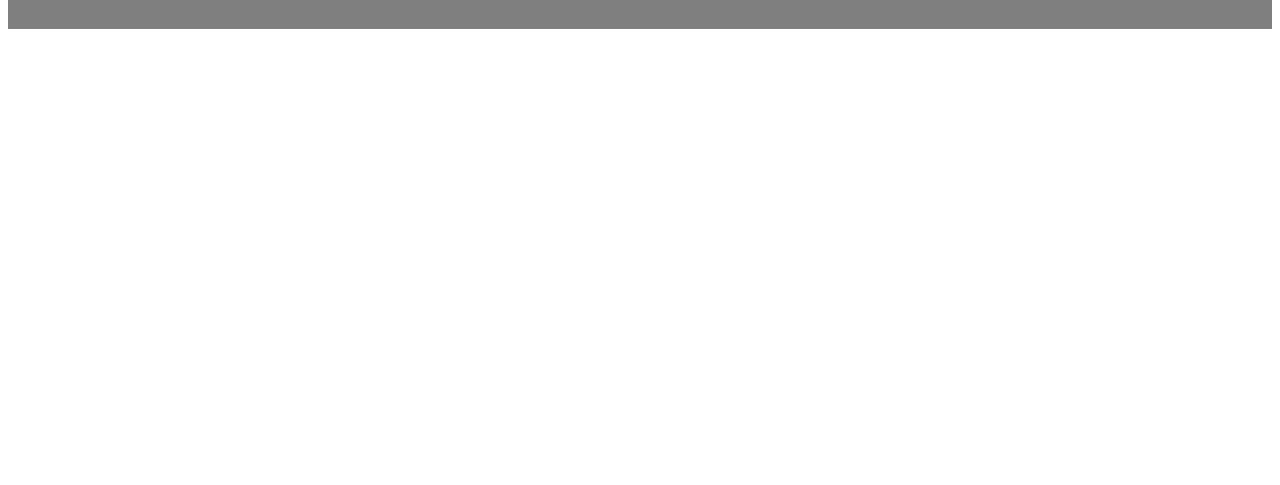
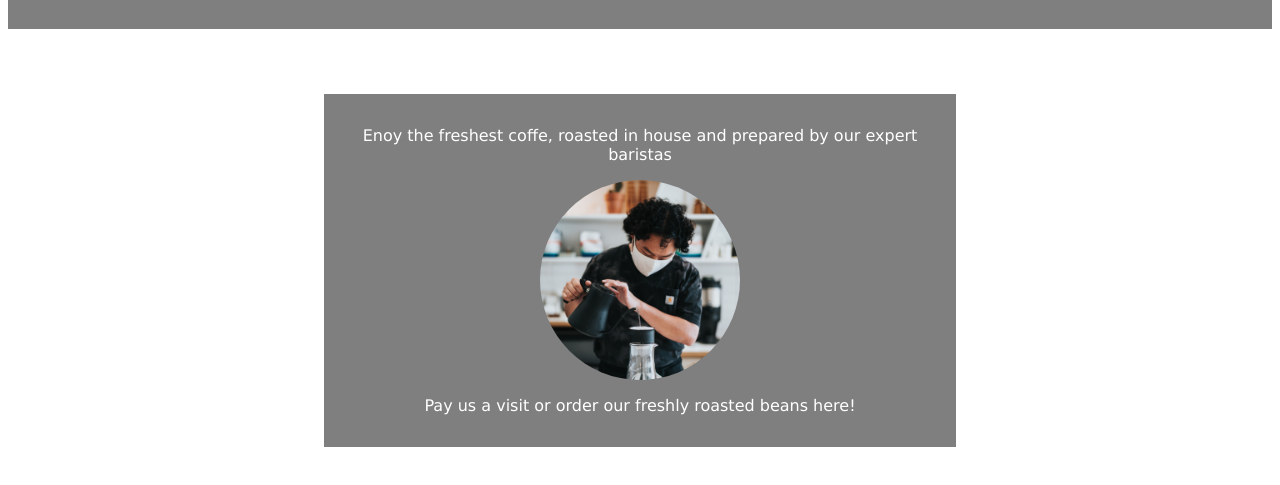
Before and after one commit to matic1010/restaurant-page, a website built with webpack: page dist/index.html in a window 1280 px wide. Shown: the part 159-644 px from the top of the page. Built offline with nearby package versions, Linux system fonts and the light colour scheme; files whose address does not match are found by name.

Commit message:
added main home content

```diff
--- a/src/components/Home.js
+++ b/src/components/Home.js
@@ -1,5 +1,17 @@
-function Home() {
+export default function Home() {
   const homeContainer = document.createElement("main");
+  const homeInfo = document.createElement("div")
+  homeInfo.classList.add("info");
   const homeText = document.createElement("p");
-  homeText.textContent = "Experience authentic Japanese food in Lippstadt";
+  homeText.textContent = "Enoy the freshest coffe, roasted in house and prepared by our expert baristas";
+  const imageContainer = document.createElement("div");
+  imageContainer.classList.add("home-image");
+  homeInfo.appendChild(homeText);
+  homeInfo.appendChild(imageContainer);
+  const bottomText = document.createElement("p");
+  bottomText.textContent = "Pay us a visit or order our freshly roasted beans here!";
+  homeInfo.appendChild(bottomText)
+  homeContainer.appendChild(homeInfo);
+
+  return homeContainer;
 }
--- a/src/index.js
+++ b/src/index.js
@@ -1,6 +1,8 @@
 import Header from "./components/Header";
+import Home from "./components/Home";
 import "./style.css";
 
 const contentContainer = document.getElementById("content");
 
 contentContainer.appendChild(Header())
+contentContainer.append(Home())
--- a/src/style.css
+++ b/src/style.css
@@ -38,3 +38,26 @@ nav button {
     padding: 8px 16px;
     color: inherit;
 }
+
+main {
+    margin-top: 65px;
+    display: flex;
+    justify-content: center;
+    align-items: center;
+}
+
+.info {
+    background-color: rgba(0, 0, 0, 0.5);
+    padding: 16px;
+    max-width: 600px;
+    text-align: center;
+}
+
+.home-image {
+    height: 200px;
+    width: 200px;
+    background: url(./barista.jpg);
+    background-size: cover;
+    border-radius: 50%;
+    margin: 0 auto;
+}
```
Also changed, not shown: dist/df3ad84c792ee20cce99.jpg (added), dist/main.js, src/barista.jpg (added).
